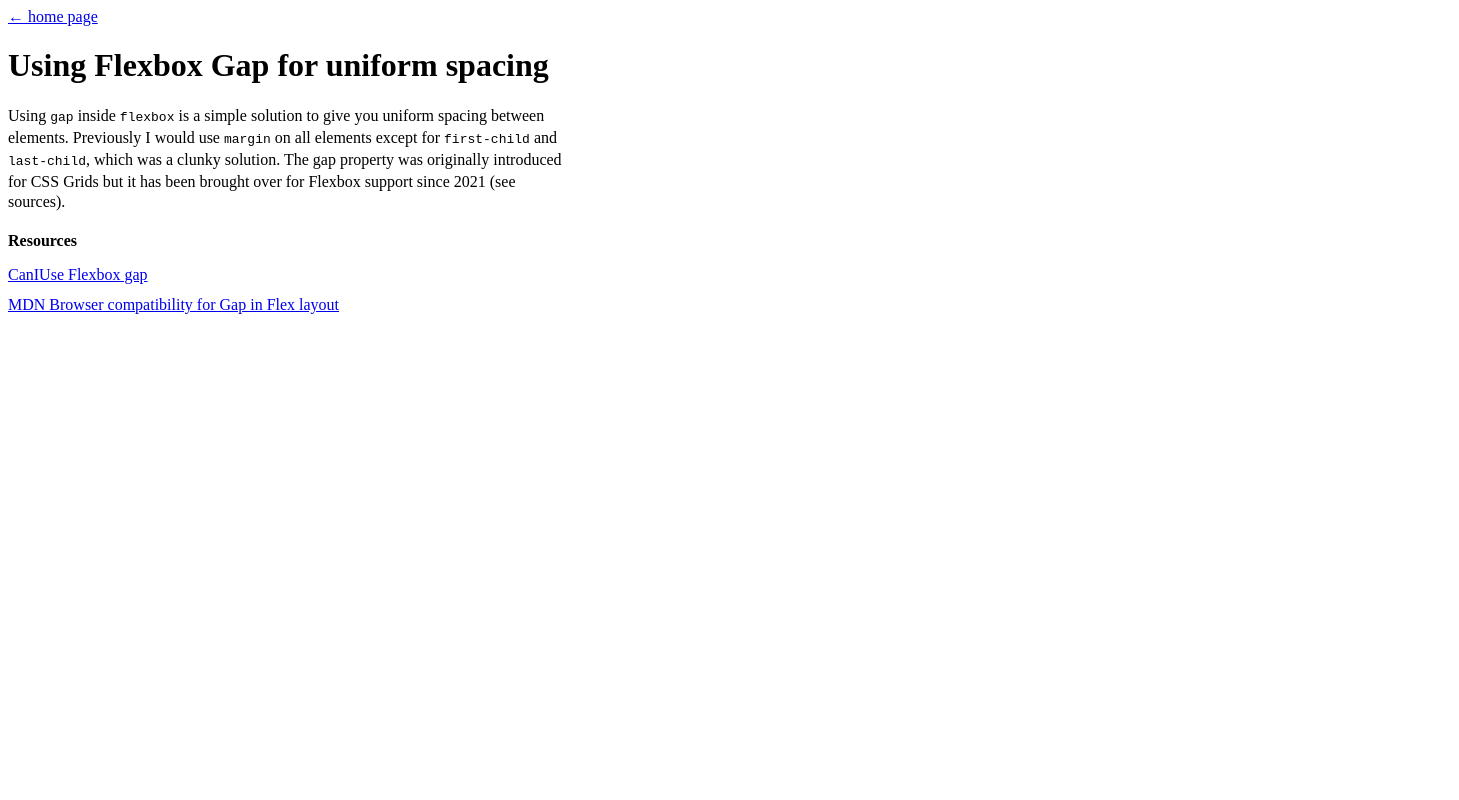
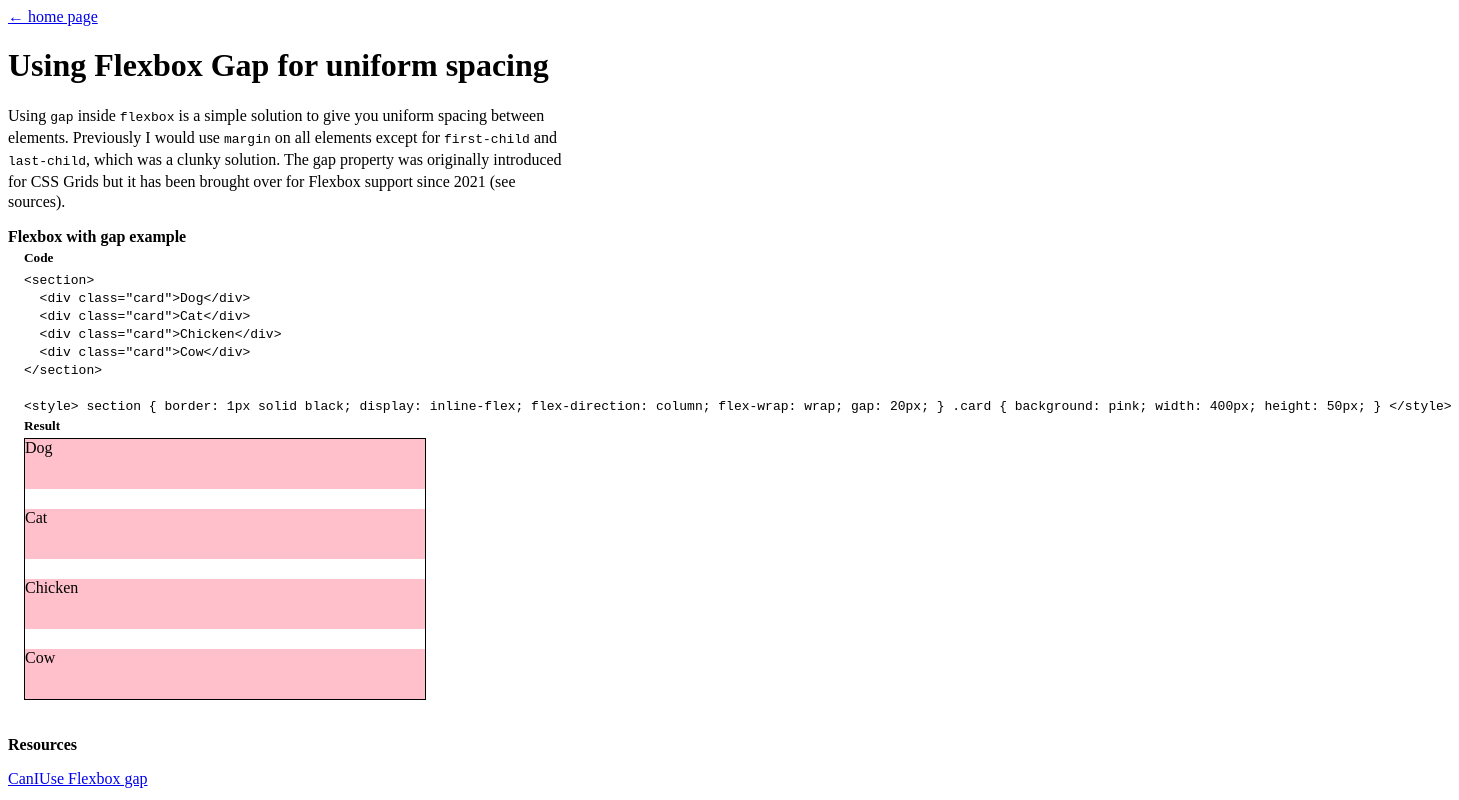
Before and after one commit to kddial/personal-website, a SvelteKit app: page /blog/flex-gap in a window 1280 px wide. Shown: the top 800 px of the page, 1459 px wide, since content can reach past the window. Built offline with nearby package versions, Linux system fonts and the light colour scheme.

Commit message:
blog post for flex gap

```diff
--- /dev/null
+++ b/src/lib/blog-components/FlexGapExample.svelte
@@ -0,0 +1,21 @@
+<section>
+  <div class="card">Dog</div>
+  <div class="card">Cat</div>
+  <div class="card">Chicken</div>
+  <div class="card">Cow</div>
+</section>
+
+<style>
+  section {
+    border: 1px solid black;
+    display: inline-flex;
+    flex-direction: column;
+    flex-wrap: wrap;
+    gap: 20px;
+  }
+  .card {
+    background: pink;
+    width: 400px;
+    height: 50px;
+  }
+</style>
--- a/src/lib/styles/base.css
+++ b/src/lib/styles/base.css
@@ -7,7 +7,8 @@ code {
   white-space: pre;
 }
 
-h4 {
+h4,
+h5 {
   margin: 0.25rem 0;
 }
 
--- a/src/routes/blog/flex-gap/+page.svelte
+++ b/src/routes/blog/flex-gap/+page.svelte
@@ -1,3 +1,8 @@
+<script>
+  import FlexGapExample from '../../../lib/blog-components/FlexGapExample.svelte';
+  import Space from '../../../lib/components/Space.svelte';
+</script>
+
 <h1>Using Flexbox Gap for uniform spacing</h1>
 
 <p>
@@ -9,6 +14,40 @@
   property was originally introduced for CSS Grids but it has been
   brought over for Flexbox support since 2021 (see sources).
 </p>
+
+<h4>Flexbox with gap example</h4>
+<section class="example-body">
+  <h5>Code</h5>
+  <code
+    >{`<section>
+  <div class="card">Dog</div>
+  <div class="card">Cat</div>
+  <div class="card">Chicken</div>
+  <div class="card">Cow</div>
+</section>
+
+<style>
+  section {
+    border: 1px solid black;
+    display: inline-flex;
+    flex-direction: column;
+    flex-wrap: wrap;
+    gap: 20px;
+  }
+  .card {
+    background: pink;
+    width: 400px;
+    height: 50px;
+  }
+<\/style>
+  `}
+  </code>
+
+  <h5>Result</h5>
+  <FlexGapExample />
+</section>
+
+<Space height={2} />
 
 <section class="links">
   <h4>Resources</h4>
@@ -28,3 +67,9 @@
     MDN Browser compatibility for Gap in Flex layout
   </a>
 </section>
+
+<style>
+  .example-body {
+    margin-left: 1rem;
+  }
+</style>
```
